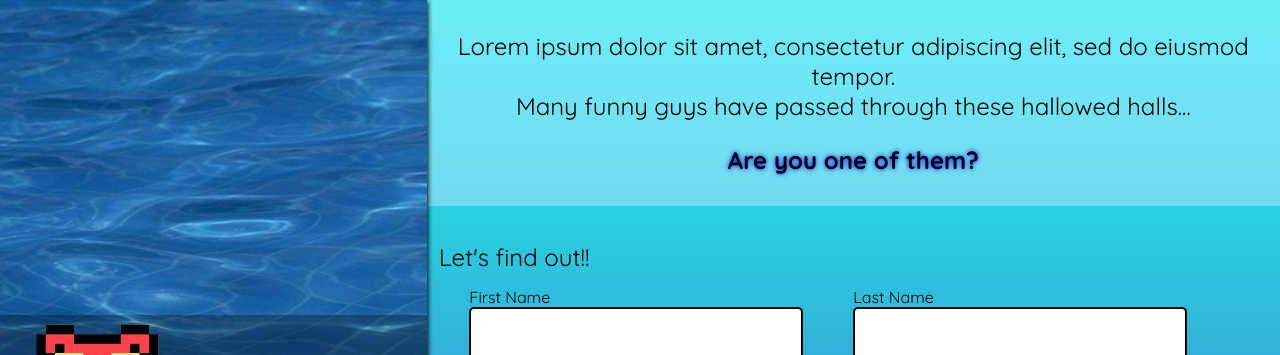
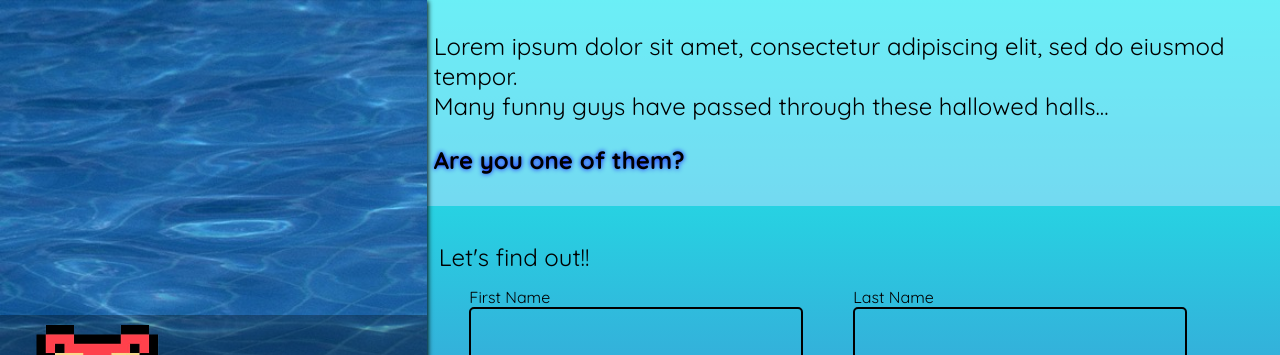
Before and after one commit to mlowell94/odin-sign-up, a plain HTML site: page index.html in a window 1280 px wide. Shown: the top 355 px of the page. Drawn offline with Linux system fonts and the light colour scheme.

Commit message:
Add additional styling

```diff
--- a/style.css
+++ b/style.css
@@ -176,7 +176,7 @@ a {
 
     .hero {
         background-color: #b8e1ff87;
-        text-align: center;
+        text-align: left;
         padding: 7px;
         font-size: 24px;
     }
@@ -226,6 +226,7 @@ a {
         padding: 5px;
         height: 5vh;
         margin-right: 50px;
+        background-color: transparent;
     }
 
     form {
```
Also changed, not shown: index.html (+1 -1 lines).
